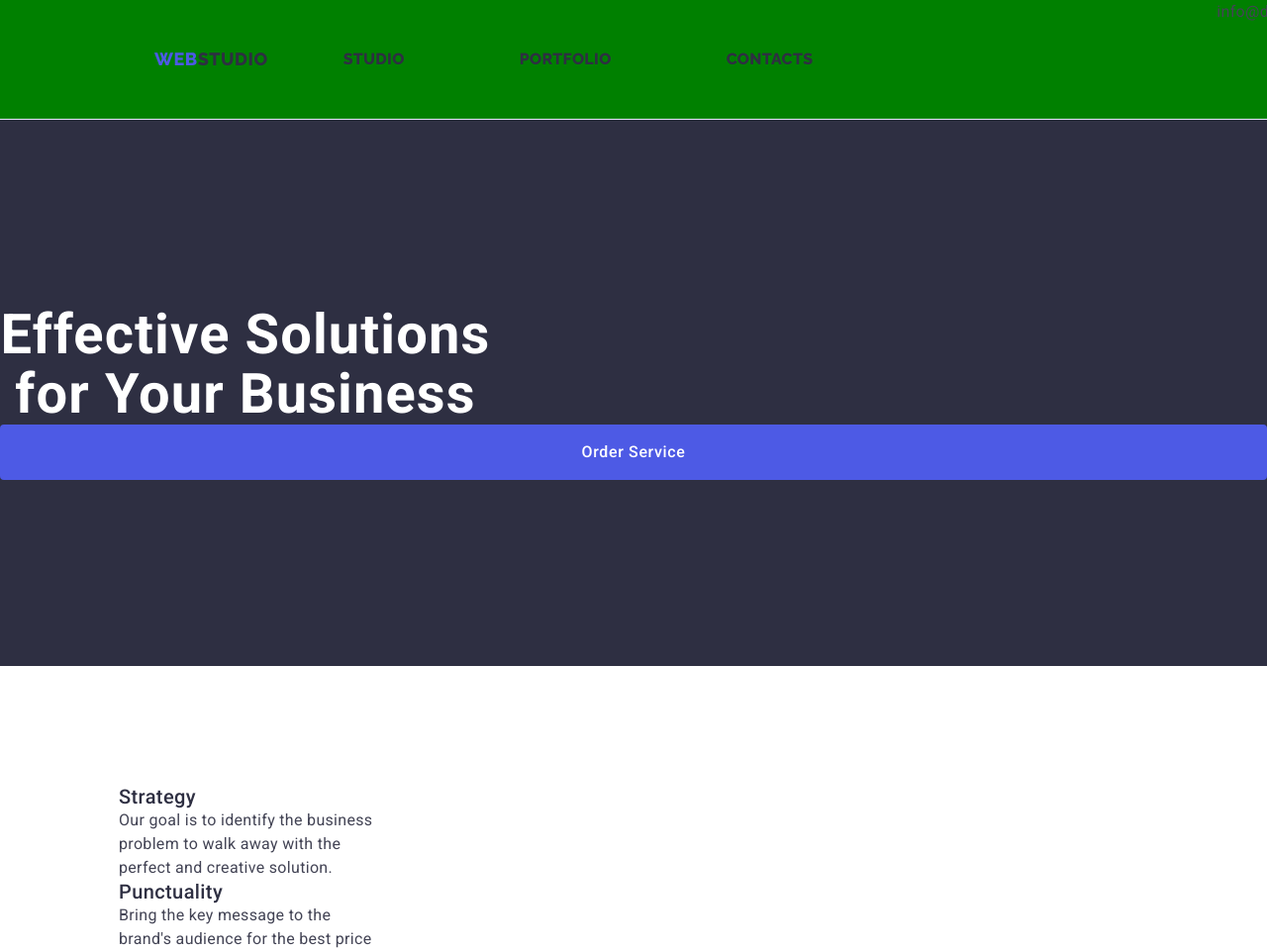
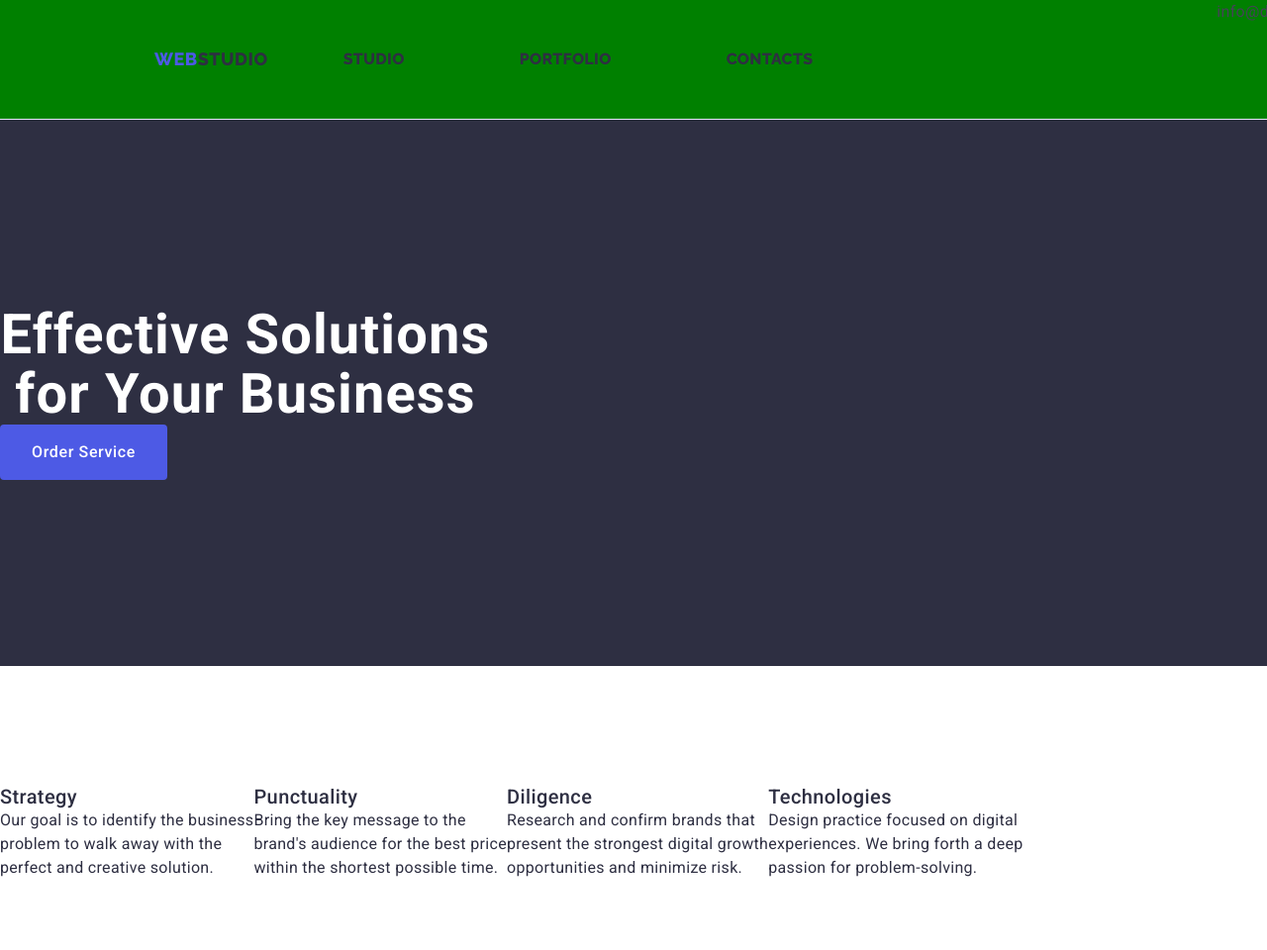
Before and after one commit to JuliusB-ui/goit-markup-hw-03, a plain HTML site: page index.html in a window 1280 px wide. Shown: the top 960 px of the page at 99% size. Drawn offline with nearby package versions, Linux system fonts and the light colour scheme.

Commit message:
revision-13

```diff
--- a/css/styles.css
+++ b/css/styles.css
@@ -31,15 +31,6 @@ body {
   background-color: #FFFFFF;
 }
 
- .selection-p{
-  font-family: "Roboto", sans-serif;
-  color: var(--slate);
-  font-size: 16px;
-  font-weight: 400;
-  line-height: 1.5;
-  letter-spacing: 0.32px;
-  background-color: #FFFFFF;
- }
 
  /* hidden */
 .visually-hidden {
@@ -169,7 +160,6 @@ img {
 
 .nav {
   display: flex;
-  flex-direction: row;
   margin-right: 332px;
   align-items: center;
 }
@@ -196,8 +186,7 @@ img {
 }
 
 .hero-section .container {
-  display: flex;
-  flex-direction: column;
+  display: block;
 }
 .hero-title {
     font-size: 56px;
@@ -225,6 +214,16 @@ img {
   color: #FFFFFF
 }
 
+
+/* section 2 */
+.section-two {
+  padding: 120px 0;
+}
+
+.section .container .list {
+  display: flex;
+}
+
 /* section4 */
 .section-four{
   text-align: center;
@@ -243,7 +242,6 @@ img {
 .footer{
   background-color: var(--navy);
 }
-
 
 /* Portfolio */
 
```
